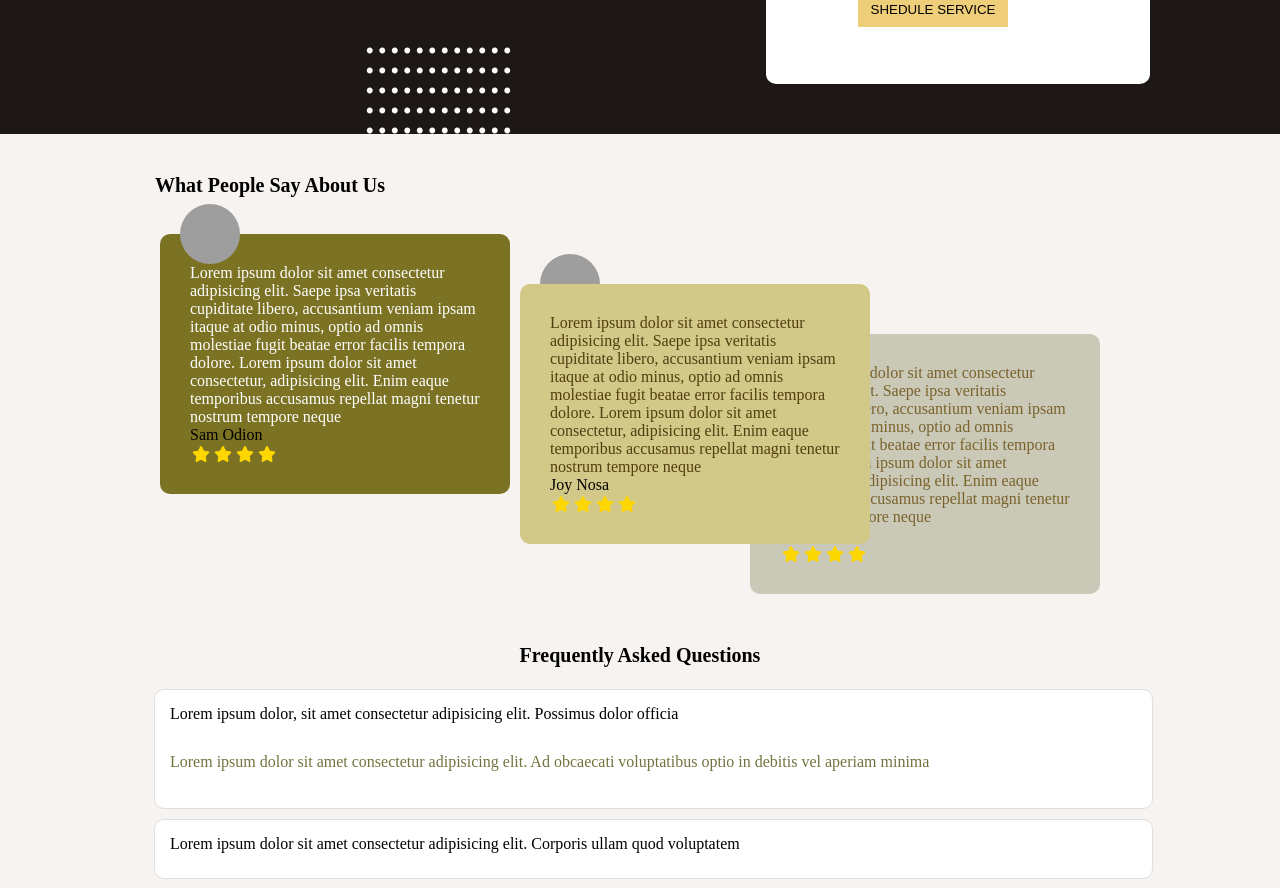
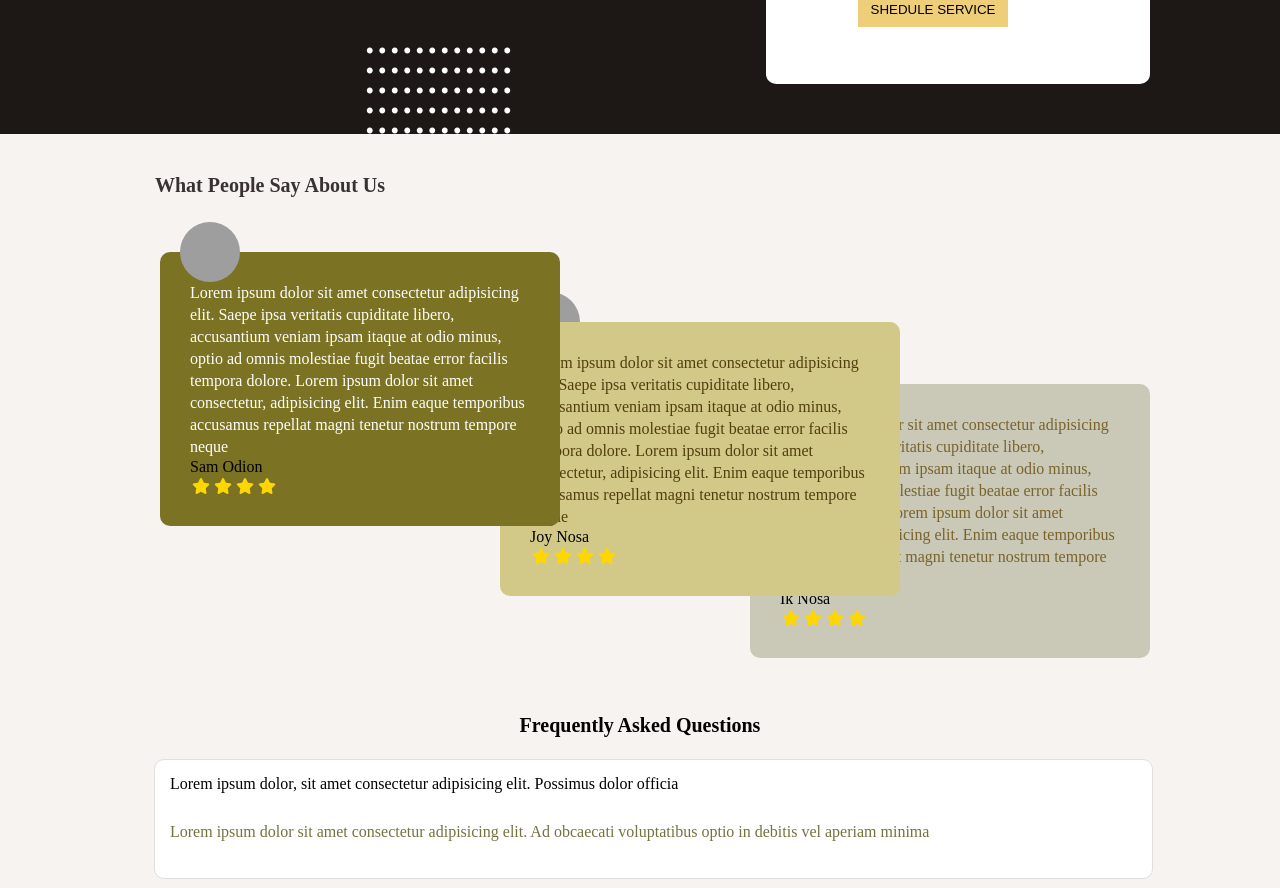
Before and after one commit to baaraka/web-project, a React (Create React App) app: page / in a window 1280 px wide. Shown: the part 3480-4368 px from the top of the page. Built offline with nearby package versions, Linux system fonts and the light colour scheme; grey boxes are pictures that could not be loaded.

Commit message:
change color,position,width and height

```diff
--- a/src/says/Says.css
+++ b/src/says/Says.css
@@ -5,7 +5,7 @@
 }
 .saysItem {
   width: 100%;
-  height: 500px;
+  height: 570px;
 }
 .saysHeading {
   width: 100%;
@@ -22,12 +22,13 @@
   margin-left: 90px;
   padding-left: 65px;
   padding-top: 40px;
+  color: rgb(58, 50, 50);
 }
 .sayBox1 {
-  top: 100px;
   left: 750px;
+  top: 132px;
   width: 410px;
-  height: 300px;
+  height: 350px;
   display: flex;
   position: relative;
   flex-direction: column;
@@ -35,10 +36,10 @@
   justify-content: center;
 }
 .sayBox2 {
-  top: 50px;
-  left: 110px;
+  left: 90px;
+  top: 70px;
   width: 410px;
-  height: 300px;
+  height: 350px;
   display: flex;
   position: relative;
   flex-direction: column;
@@ -48,7 +49,7 @@
 .sayBox3 {
   right: 660px;
   width: 410px;
-  height: 300px;
+  height: 350px;
   display: flex;
   position: relative;
   flex-direction: column;
@@ -77,32 +78,35 @@
 
 .saysParagraph1 {
   color: rgb(121, 99, 43);
+  line-height: 22px;
 }
 .saysParagraph2 {
   color: rgb(81, 62, 15);
+  line-height: 22px;
 }
 .saysParagraph3 {
   color: white;
+  line-height: 22px;
 }
 .sayBoxItem1 {
-  width: 350px;
-  height: 280px;
+  width: 400px;
+  height: 350px;
   padding: 30px;
   border-radius: 10px;
   position: relative;
   background-color: rgb(202, 200, 183);
 }
 .sayBoxItem2 {
-  width: 350px;
-  height: 280px;
+  width: 400px;
+  height: 350px;
   padding: 30px;
   position: relative;
   border-radius: 10px;
   background-color: rgb(210, 201, 137);
 }
 .sayBoxItem3 {
-  width: 350px;
-  height: 280px;
+  width: 400px;
+  height: 350px;
   padding: 30px;
   border-radius: 10px;
   background-color: rgb(124, 114, 35);
```
